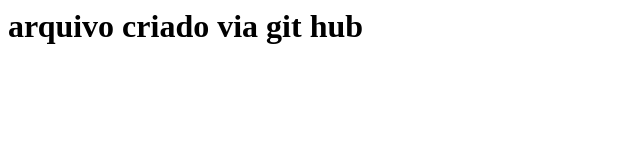
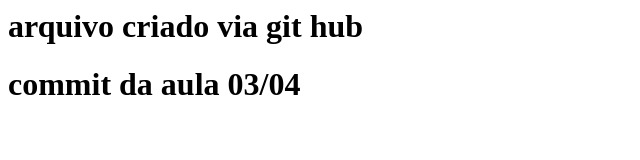
Before and after one commit to Flavio0406/website, a plain HTML site: page index.html in a window 1280 px wide. Shown: the whole page, without its empty margins (0-640 px from the left). Drawn offline with Linux system fonts and the light colour scheme.

Commit message:
alteração 03/04

```diff
--- a/index.html
+++ b/index.html
@@ -4,5 +4,7 @@
 </head>
 <body>
   <h1>arquivo criado via git hub</h1>
+  <h1>commit da aula 03/04</h1>
 </body>
+
 </html>
```
